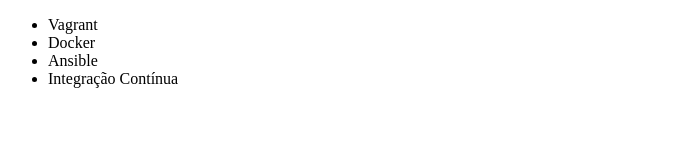
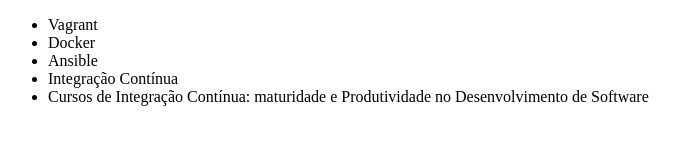
Before and after one commit to PedroZef/teste-alura-git, a plain HTML site: page index.html in a window 1280 px wide. Shown: the whole page, without its empty margins (0-680 px from the left). Drawn offline with Linux system fonts and the light colour scheme.

```diff
--- a/index.html
+++ b/index.html
@@ -12,6 +12,7 @@
         <li>Docker</li>
         <li>Ansible</li>
         <li>Integração Contínua</li>
+        <li>Cursos de Integração Contínua: maturidade e Produtividade no Desenvolvimento de Software</li>
     </ul>
 
 </body>
```
